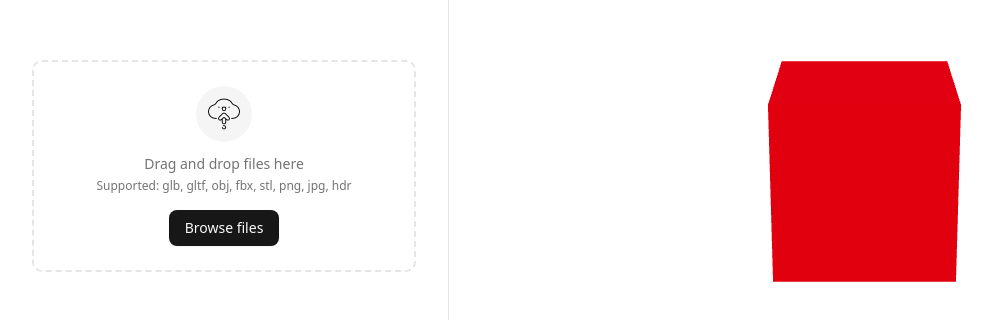
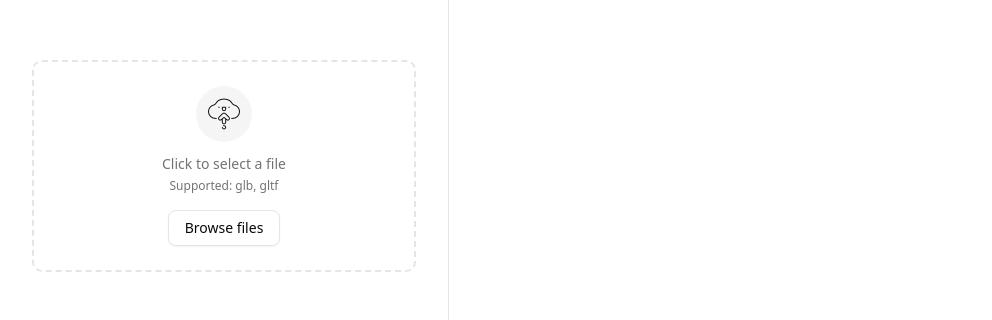
Before and after one commit to timmie20/mini3d-editor, a React (Vite) app: page / in a window 1280 px wide. Shown: the part 234-554 px from the top of the page, without its empty margins (0-992 px from the left). Built offline with nearby package versions, Linux system fonts and the light colour scheme.

Commit message:
feat: fix file loader and add keyboard trigger func

```diff
--- a/src/App.tsx
+++ b/src/App.tsx
@@ -1,17 +1,9 @@
-import { Canvas } from "@react-three/fiber";
-import Scene from "./Scene";
-import { Separator } from "./components/ui/separator";
 import MeshLoader from "./components/MeshLoader";
 
 export default function App() {
   return (
     <div className="flex items-center h-screen justify-center">
       <MeshLoader />
-      <Separator orientation="vertical" className="h-full shadow-2xl" />
-      <Canvas camera={{ position: [0, 2, 6], fov: 40, near: 0.1, far: 20 }}>
-        <ambientLight />
-        <Scene />
-      </Canvas>
     </div>
   );
 }
--- a/src/Scene.tsx
+++ b/src/Scene.tsx
@@ -1,19 +1,32 @@
-import { OrbitControls } from "@react-three/drei";
+import { useMemo } from "react";
+import * as THREE from "three";
 
-export default function Scene() {
+export default function Scene({ scene }: { scene: THREE.Group }) {
+  // Group meshes by their names
+  const meshGroups: Record<string, THREE.Mesh> = useMemo(() => {
+    const groups: Record<string, THREE.Mesh> = {};
+    scene.traverse((child) => {
+      if (child.type === "Mesh") {
+        groups[child.name || child.uuid] = child as THREE.Mesh;
+      }
+    });
+    return groups;
+  }, [scene]);
+
   return (
     <>
-      <mesh>
-        <boxGeometry args={[1, 1, 1]} />
-        <meshStandardMaterial color="red" />
-      </mesh>
-
-      {/* Lights */}
-      <ambientLight intensity={0.5} />
-      <directionalLight position={[2, 2, 2]} color="white" />
-
-      {/* Controls */}
-      <OrbitControls />
+      {/* Render each mesh separately */}
+      {Object.entries(meshGroups).map(([name, mesh]) => (
+        <mesh
+          key={name}
+          geometry={mesh.geometry}
+          material={mesh.material}
+          position={mesh.position}
+          rotation={mesh.rotation}
+          scale={mesh.scale}
+          onClick={() => console.log(`Clicked: ${name}`)}
+        />
+      ))}
     </>
   );
 }
--- a/src/components/FileLoader.tsx
+++ b/src/components/FileLoader.tsx
@@ -5,20 +5,15 @@ import { cn } from "../lib/utils";
 type LoaderProps = {
   selectedFile: File | null;
   onFileChange: (file: File | null) => void;
-  accept?: string;
-  multiple?: boolean;
   className?: string;
 };
 
 export default function FileLoader({
   selectedFile,
   onFileChange,
-  accept = ".glb,.gltf,.obj,.fbx,.stl,.png,.jpg,.jpeg,.hdr",
-  multiple = false,
   className,
 }: LoaderProps) {
   const inputRef = React.useRef<HTMLInputElement | null>(null);
-  const [isDragging, setIsDragging] = React.useState(false);
 
   function handleFile(file: File) {
     if (!file) return;
@@ -31,70 +26,57 @@ export default function FileLoader({
     e.target.value = "";
   }
 
-  function onDrop(e: React.DragEvent<HTMLDivElement>) {
-    e.preventDefault();
-    e.stopPropagation();
-    setIsDragging(false);
-    if (e.dataTransfer.files && e.dataTransfer.files.length > 0) {
-      handleFile(e.dataTransfer.files[0] as File);
-      e.dataTransfer.clearData();
-    }
-  }
-
-  function onDragOver(e: React.DragEvent<HTMLDivElement>) {
-    e.preventDefault();
-    e.stopPropagation();
-    setIsDragging(true);
-  }
-
-  function onDragLeave(e: React.DragEvent<HTMLDivElement>) {
-    e.preventDefault();
-    e.stopPropagation();
-    setIsDragging(false);
-  }
-
   return (
     <div className={cn("flex w-full flex-col items-center gap-3", className)}>
       <div
-        onDrop={onDrop}
-        onDragOver={onDragOver}
-        onDragLeave={onDragLeave}
         className={cn(
-          "w-full max-w-sm rounded-lg border-2 border-dashed p-6 text-center transition-colors",
-          isDragging ? "border-primary bg-primary/5" : "border-border"
+          "w-full max-w-sm rounded-lg border-2 border-dashed p-6 text-center transition-colors"
         )}
         role="button"
         tabIndex={0}
-        onClick={() => inputRef.current?.click()}
+        onClick={() => {
+          if (inputRef.current?.showPicker) {
+            inputRef.current.showPicker();
+          } else {
+            inputRef.current?.click();
+          }
+        }}
         onKeyDown={(e) => {
-          if (e.key === "Enter" || e.key === " ") inputRef.current?.click();
+          if (e.key === "Enter" || e.key === " ") {
+            if (inputRef.current?.showPicker) {
+              inputRef.current.showPicker();
+            } else {
+              inputRef.current?.click();
+            }
+          }
         }}
-        aria-label="Upload files by clicking or dragging and dropping"
+        aria-label="Click to choose a file"
       >
         <div className="mx-auto mb-3 size-14 rounded-full bg-muted grid place-items-center">
           <img src="/cloud.png" />
         </div>
-        <p className="text-sm text-muted-foreground">
-          {isDragging ? "Drop files to upload" : "Drag and drop files here"}
-        </p>
+
+        <p className="text-sm text-muted-foreground">Click to select a file</p>
         <p className="mt-1 text-xs text-muted-foreground">
-          Supported: glb, gltf, obj, fbx, stl, png, jpg, hdr
+          Supported: glb, gltf
         </p>
         <div className="mt-4 flex items-center justify-center gap-3">
-          <Button type="button" onClick={() => inputRef.current?.click()}>
+          <Button
+            type="button"
+            onClick={(e) => {
+              e.stopPropagation();
+              inputRef.current?.click();
+            }}
+            variant="outline"
+          >
             Browse files
           </Button>
-          {multiple && (
-            <span className="text-xs text-muted-foreground">
-              Multiple allowed
-            </span>
-          )}
         </div>
 
         <input
           ref={inputRef}
           type="file"
-          accept={accept}
+          accept=".glb,.gltf"
           onChange={onInputChange}
           className="sr-only"
           aria-hidden
--- a/src/components/MeshLoader.tsx
+++ b/src/components/MeshLoader.tsx
@@ -1,16 +1,26 @@
-import { useFileStore } from "../store/filestore";
-import FileLoader from "./FileLoader";
+import { Canvas } from "@react-three/fiber";
+import UploadMeshFile from "./UploadMeshFile";
+import { Separator } from "./ui/separator";
+import Scene from "../Scene";
+import useMeshStore from "../store/meshstore";
+import { OrbitControls, Bounds } from "@react-three/drei";
 
 export default function MeshLoader() {
-  const selectedFile = useFileStore((s) => s.selectedFile);
-  const setSelectedFile = useFileStore((s) => s.setSelectedFile);
+  const scene = useMeshStore((s) => s.mesh);
   return (
     <>
-      <FileLoader
-        className="max-w-md"
-        selectedFile={selectedFile}
-        onFileChange={setSelectedFile}
-      />
+      <UploadMeshFile />
+      <Separator orientation="vertical" className="h-full shadow-2xl" />
+      <Canvas camera={{ position: [0, 2, 6], fov: 50, near: 0.1, far: 100 }}>
+        <ambientLight />
+        <directionalLight position={[5, 5, 5]} />
+        <OrbitControls />
+        {scene && (
+          <Bounds fit clip observe margin={1.2}>
+            <Scene scene={scene} />
+          </Bounds>
+        )}
+      </Canvas>
     </>
   );
 }
--- /dev/null
+++ b/src/components/UploadMeshFile.tsx
@@ -0,0 +1,76 @@
+import React from "react";
+import FileLoader from "./FileLoader";
+import { Button } from "./ui/button";
+import useMeshLoader from "../hooks/useMeshLoader";
+import useMeshStore from "../store/meshstore";
+import type { Group } from "three";
+
+export default function UploadMeshFile() {
+  const [selectedFile, setSelectedFile] = React.useState<File | null>(null);
+  const setMeshData = useMeshStore((s) => s.setMeshData);
+  const [shouldRender, setShouldRender] = React.useState(false);
+
+  const url = React.useMemo(() => {
+    if (!selectedFile) return null;
+    return URL.createObjectURL(selectedFile);
+  }, [selectedFile]);
+
+  React.useEffect(() => {
+    return () => {
+      if (url) URL.revokeObjectURL(url);
+    };
+  }, [url]);
+
+  function handleRenderMesh() {
+    if (!url) return;
+    setShouldRender(true);
+  }
+
+  function handleClearSelection() {
+    setSelectedFile(null);
+    setShouldRender(false);
+  }
+  return (
+    <>
+      <div className="flex flex-col w-full max-w-md">
+        <FileLoader
+          selectedFile={selectedFile}
+          onFileChange={setSelectedFile}
+        />
+
+        {selectedFile && (
+          <div className="mt-6 mx-auto flex gap-4">
+            <Button
+              size="lg"
+              variant="destructive"
+              onClick={handleClearSelection}
+            >
+              Clear
+            </Button>
+            <Button size="lg" onClick={handleRenderMesh}>
+              Render Mesh
+            </Button>
+          </div>
+        )}
+
+        {url && shouldRender && (
+          <MeshFromUrl url={url} onScene={(scene) => setMeshData(scene)} />
+        )}
+      </div>
+    </>
+  );
+}
+
+function MeshFromUrl({
+  url,
+  onScene,
+}: {
+  url: string;
+  onScene: (scene: Group) => void;
+}) {
+  const data = useMeshLoader(url);
+  React.useEffect(() => {
+    if (data?.scene) onScene(data.scene);
+  }, [data, onScene]);
+  return null;
+}
--- a/src/hooks/useMeshLoader.tsx
+++ b/src/hooks/useMeshLoader.tsx
@@ -2,16 +2,12 @@ import { useGLTF } from "@react-three/drei";
 import type { Group } from "three";
 
 type MeshResult = {
-  nodes: unknown;
-  materials: unknown;
   scene: Group;
 };
 
-export function useMeshLoader(filePath: string): MeshResult {
-  const { nodes, materials, scene } = useGLTF(
-    filePath
-  ) as unknown as MeshResult;
-  return { nodes, materials, scene };
+export function UseMeshLoader(url: string): MeshResult {
+  const { scene } = useGLTF(url) as MeshResult;
+  return { scene };
 }
 
-export default useMeshLoader;
+export default UseMeshLoader;
--- a/src/store/filestore.ts
+++ /dev/null
@@ -1,13 +0,0 @@
-import { create } from "zustand";
-
-interface FileState {
-  selectedFile: File | null;
-  setSelectedFile: (file: File | null) => void;
-}
-
-export const useFileStore = create<FileState>()((set) => ({
-  selectedFile: null,
-  setSelectedFile: (file) => set({ selectedFile: file }),
-}));
-
-export default useFileStore;
--- /dev/null
+++ b/src/store/meshstore.ts
@@ -0,0 +1,14 @@
+import type { Group } from "three";
+import { create } from "zustand";
+
+interface MeshState {
+  mesh: Group | null;
+  setMeshData: (data: Group | null) => void;
+}
+
+export const useMeshStore = create<MeshState>((set) => ({
+  mesh: null,
+  setMeshData: (data) => set({ mesh: data }),
+}));
+
+export default useMeshStore;
```
